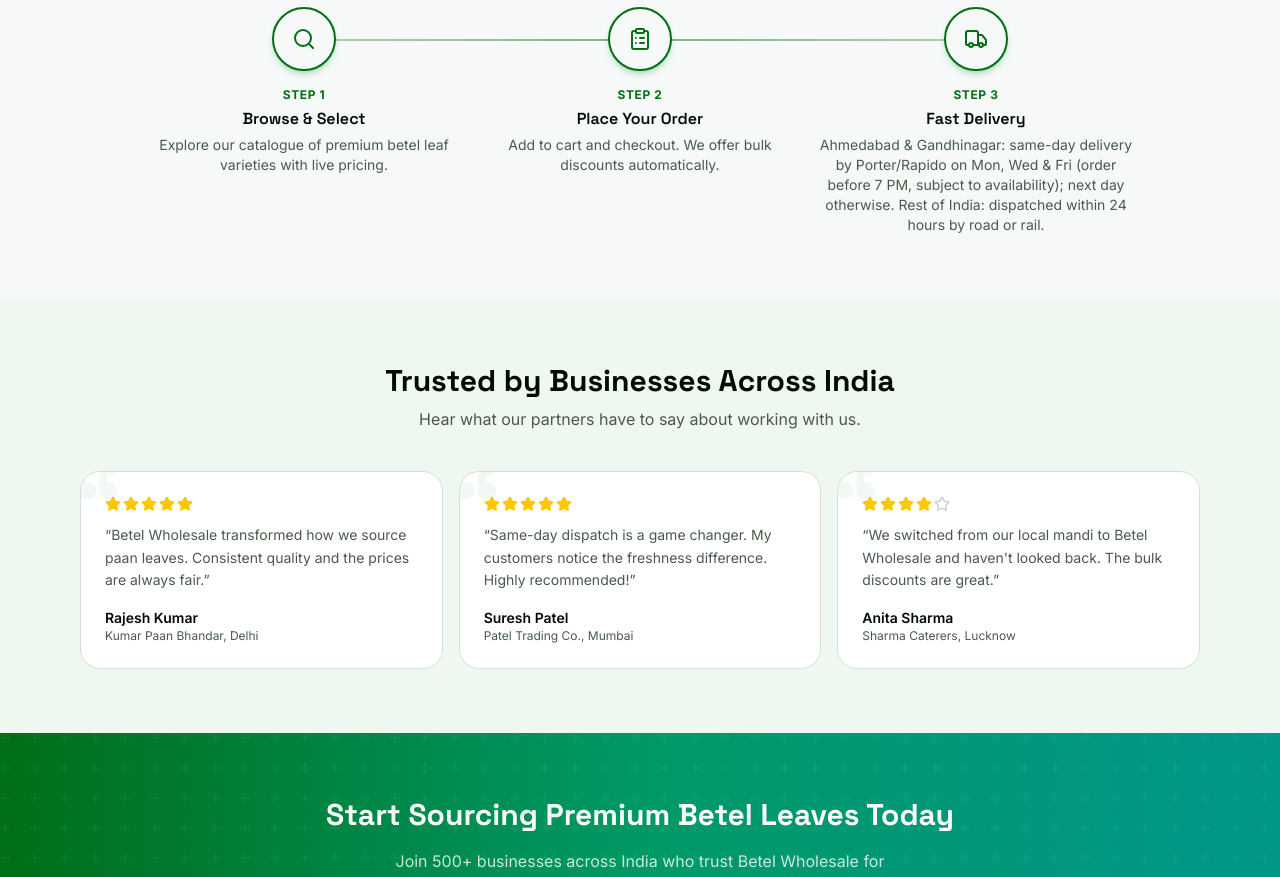
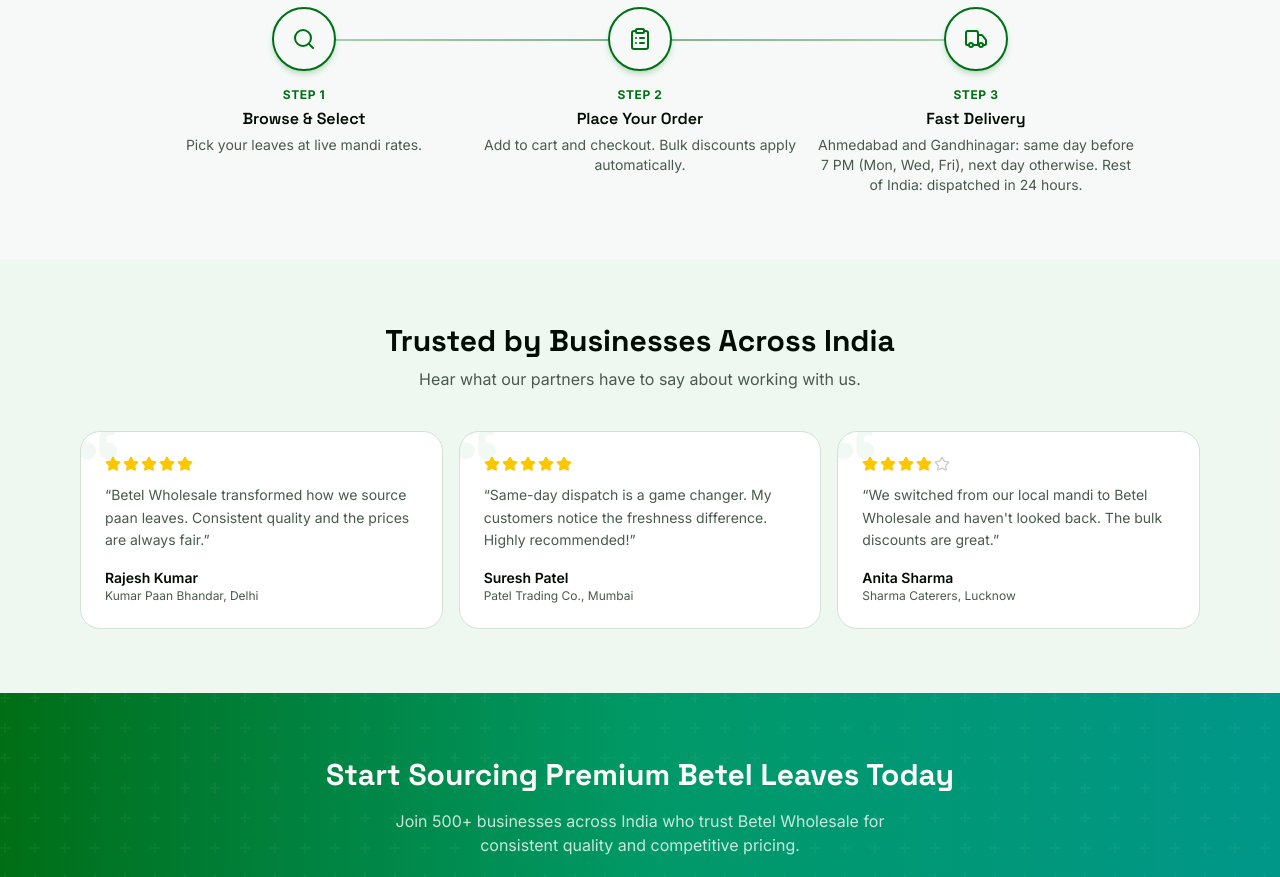
Before and after one commit to betelstoreofficial/betelstore, a Next.js app: page / in a window 1280 px wide. Shown: the part 2640-3517 px from the top of the page. Built offline with nearby package versions, Linux system fonts and the light colour scheme; no server answers; the database is empty.

Commit message:
Shorten How It Works step descriptions

```diff
--- a/app/page.tsx
+++ b/app/page.tsx
@@ -80,19 +80,19 @@
   {
     num: "1",
     title: "Browse & Select",
-    desc: "Explore our catalogue of premium betel leaf varieties with live pricing.",
+    desc: "Pick your leaves at live mandi rates.",
     icon: Search,
   },
   {
     num: "2",
     title: "Place Your Order",
-    desc: "Add to cart and checkout. We offer bulk discounts automatically.",
+    desc: "Add to cart and checkout. Bulk discounts apply automatically.",
     icon: ClipboardList,
   },
   {
     num: "3",
     title: "Fast Delivery",
-    desc: "Ahmedabad & Gandhinagar: same-day delivery by Porter/Rapido on Mon, Wed & Fri (order before 7 PM, subject to availability); next day otherwise. Rest of India: dispatched within 24 hours by road or rail.",
+    desc: "Ahmedabad and Gandhinagar: same day before 7 PM (Mon, Wed, Fri), next day otherwise. Rest of India: dispatched in 24 hours.",
     icon: Truck,
   },
 ]
```
